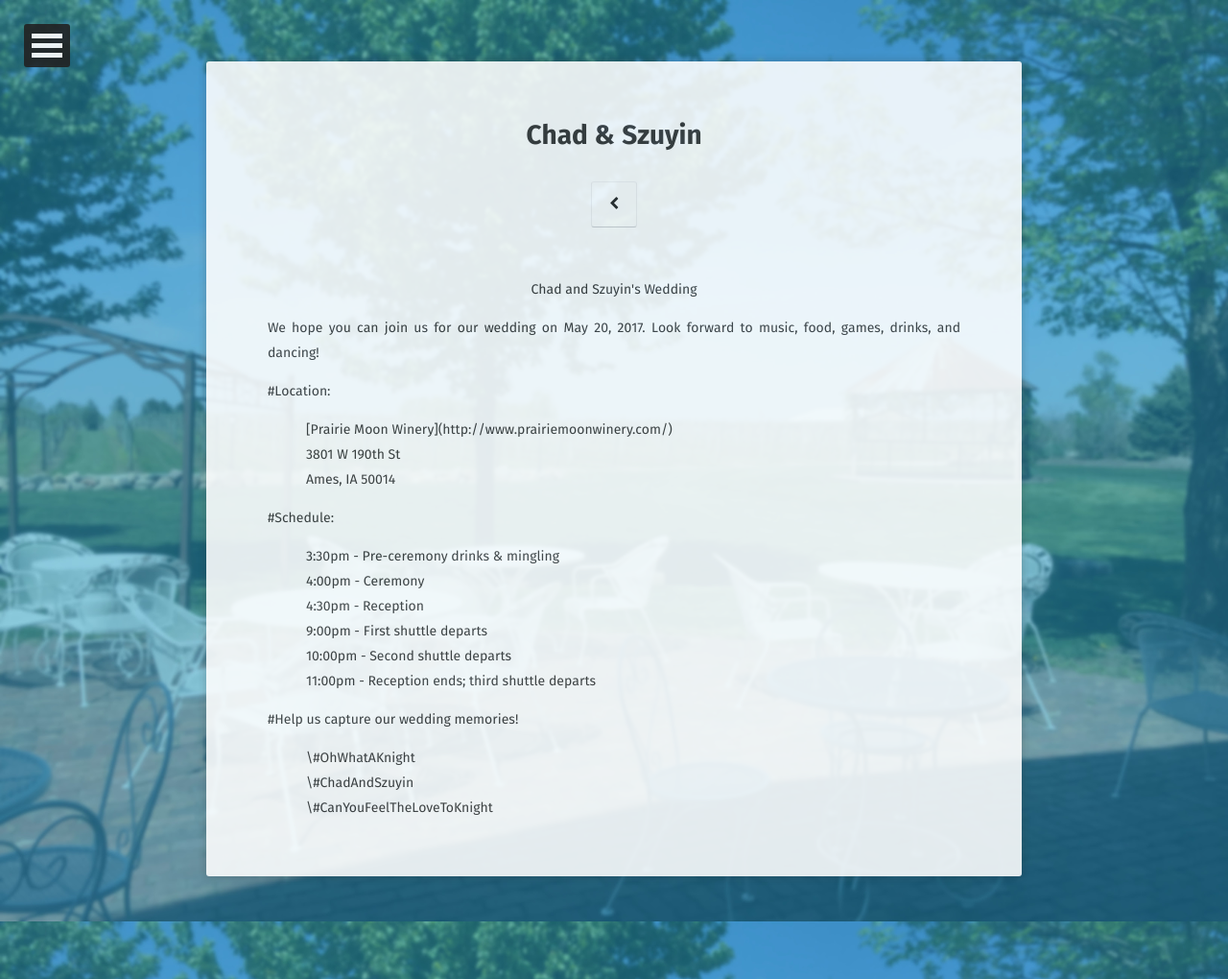
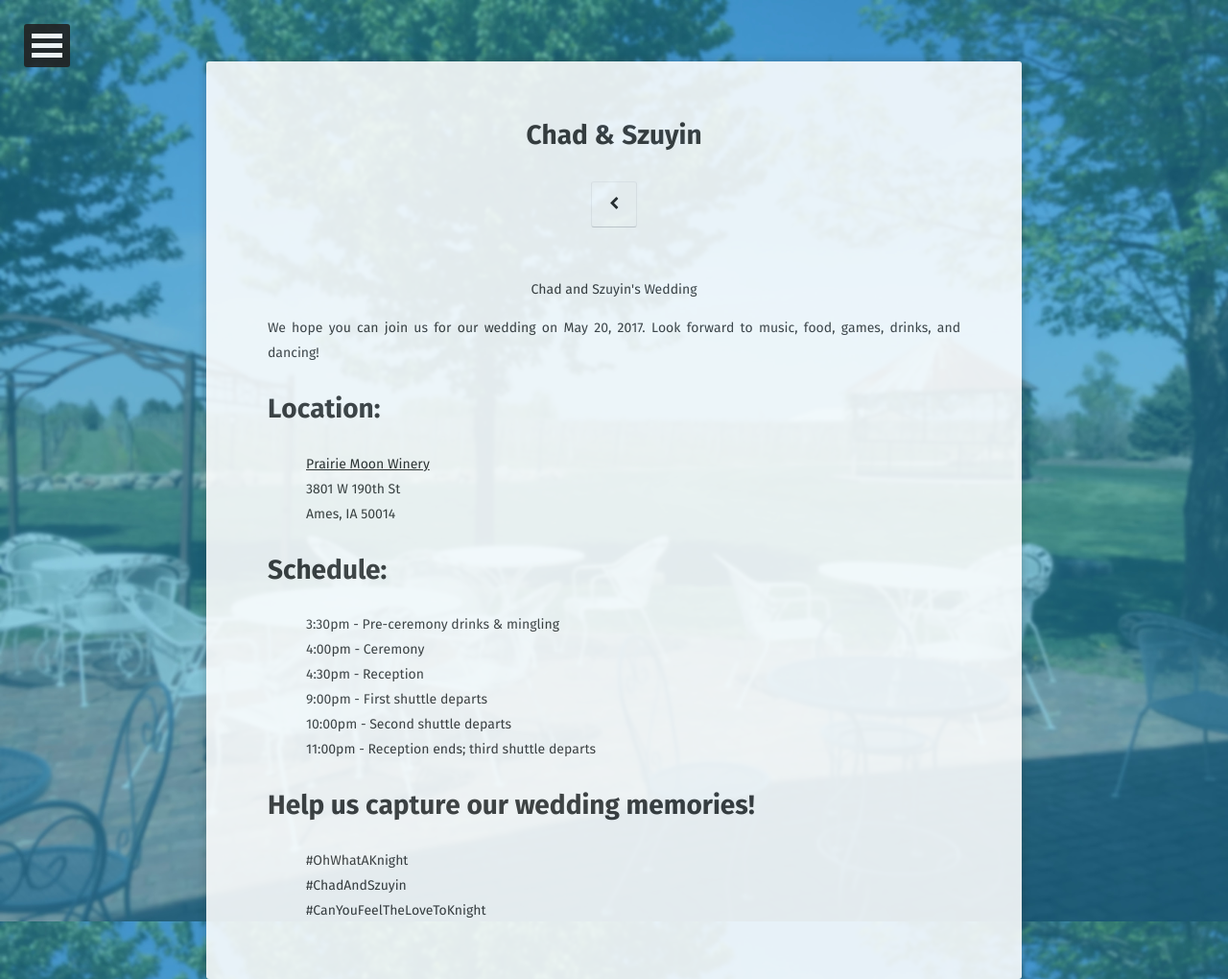
Before and after one commit to crgk/chadandszuyin.us, a Jekyll site: the page built from event.md, in a window 1280 px wide. Shown: the whole page at 96% size. Built offline with Jekyll 4.4.1, drawn with Linux system fonts in a browser that asks for light colours; some web fonts are replaced.

Commit message:
event fixes

```diff
--- a/event.md
+++ b/event.md
@@ -8,15 +8,15 @@ comments: false
 
 We hope you can join us for our wedding on May 20, 2017. Look forward to music, food, games, drinks, and dancing!
 
-#Location:
-<ul style = "list-style:none;">
-  <li>[Prairie Moon Winery](http://www.prairiemoonwinery.com/)</li>
+# Location:
+<ul style="list-style:none;">
+  <li><a href="http://www.prairiemoonwinery.com/">Prairie Moon Winery</a></li>
   <li>3801 W 190th St</li>
   <li>Ames, IA 50014</li>
 </ul>
 
-#Schedule:
-<ul style = "list-style:none;">
+# Schedule:
+<ul style="list-style:none;">
   <li>3:30pm - Pre-ceremony drinks & mingling</li>
   <li>4:00pm - Ceremony</li>
   <li>4:30pm - Reception</li>
@@ -25,9 +25,9 @@ We hope you can join us for our wedding on May 20, 2017. Look forward to music,
   <li>11:00pm - Reception ends; third shuttle departs</li>
 </ul>
 
-#Help us capture our wedding memories!
-<ul style = "list-style:none;">
-  <li>\#OhWhatAKnight</li>
-  <li>\#ChadAndSzuyin</li>
-  <li>\#CanYouFeelTheLoveToKnight</li>
+# Help us capture our wedding memories!
+<ul style="list-style:none;">
+  <li>#OhWhatAKnight</li>
+  <li>#ChadAndSzuyin</li>
+  <li>#CanYouFeelTheLoveToKnight</li>
 </ul>
```
